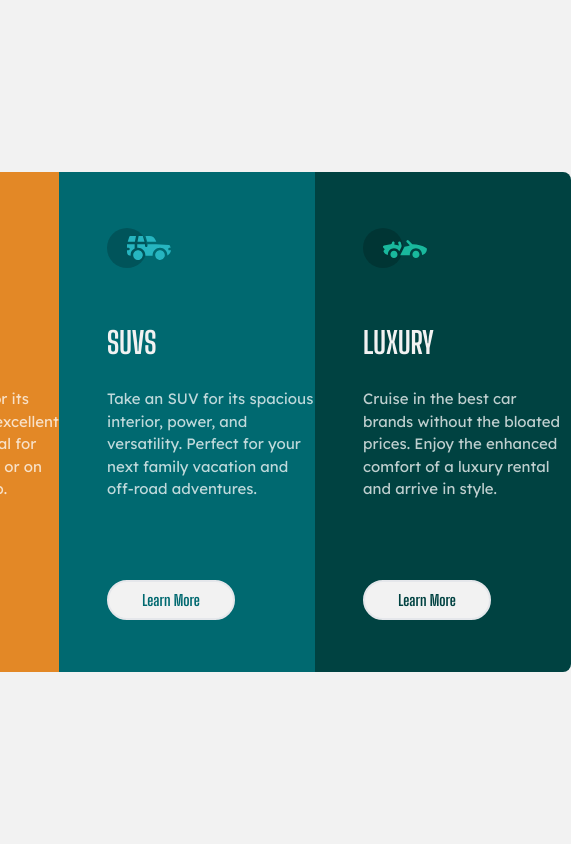
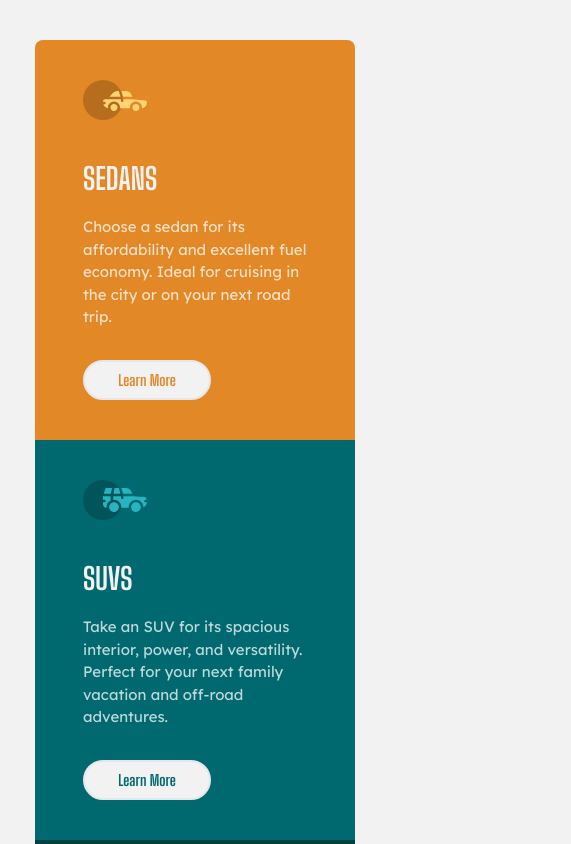
Before and after one commit to PabloGoulartn/3-column, a website: page src/index.html in a window 390 px wide. Shown: the top 844 px of the page, 571 px wide, since content can reach past the window. Drawn offline with Linux system fonts and the light colour scheme.

Commit message:
versão mobile pronta

```diff
--- a/src/index.html
+++ b/src/index.html
@@ -10,37 +10,37 @@
     <link href="https://fonts.googleapis.com/css2?family=Lexend+Deca&display=swap" rel="stylesheet">
 </head>
 <body class="h-screen text-[15px] font-BSD bg-[hsl(0,0%,95%)]">
-    <main class="flex justify-center items-center h-screen">
-        <article class="bg-[hsl(31,77%,52%)] w-72 h-[500px] rounded-l-lg">
+    <main class="flex flex-col ml:flex-row ml:justify-center items-center ml:h-screen">
+        <article class="bg-[hsl(31,77%,52%)] w-80 ml:w-72 h-[400px] ml:h-[500px] ml:rounded-l-lg mt-10 rounded-t-lg">
             <picture class="h-24">
-                <img src="images/icon-sedans.svg" alt="Icone de um sedans" class="ml-12 my-14">
+                <img src="images/icon-sedans.svg" alt="Icone de um sedans" class="ml-12 my-10 ml:my-14">
             </picture>
-            <h1 class="text-3xl uppercase text-[hsl(0,0%,95%)] ml-12 h-16">Sedans </h1>
-            <p class="w-48 h-36 ml-12 text-[hsla(0,0%,100%,0.75)] font-Lexend">Choose a sedan for its affordability and excellent fuel economy. Ideal for cruising in the city or on your next road trip.</p>
+            <h1 class="text-3xl uppercase text-[hsl(0,0%,95%)] ml-12 h-14 ml:h-16">Sedans </h1>
+            <p class="ml:w-48 w-56 h-32 ml:h-36 ml-12 text-[hsla(0,0%,100%,0.75)] font-Lexend">Choose a sedan for its affordability and excellent fuel economy. Ideal for cruising in the city or on your next road trip.</p>
 
-            <button aria-label="Learn more about Sedans" class="bg-[hsl(0,0%,95%)] text-[hsl(31,77%,52%)] rounded-full w-32 h-10 ml-12 mt-12 hover:bg-[hsl(31,77%,52%)] hover:text-[hsl(0,0%,95%)] hover:border-[hsl(0,0%,95%)] border-2">Learn More</button>
+            <button aria-label="Learn more about Sedans" class="bg-[hsl(0,0%,95%)] text-[hsl(31,77%,52%)] rounded-full w-32 h-10 ml-12 mt-4 ml:mt-12 hover:bg-[hsl(31,77%,52%)] hover:text-[hsl(0,0%,95%)] hover:border-[hsl(0,0%,95%)] border-2">Learn More</button>
         </article>
 
-        <article class="bg-[hsl(184,100%,22%)] w-72 h-[500px]">
+        <article class="bg-[hsl(184,100%,22%)] w-80 ml:w-72 h-[400px] ml:h-[500px]">
             <picture>
-                <img src="images/icon-suvs.svg" alt="Icone de um suvs" class="ml-12 my-14">
+                <img src="images/icon-suvs.svg" alt="Icone de um suvs" class="ml-12 my-10 ml:my-14">
             </picture>
 
-            <h1 class="text-3xl uppercase text-[hsl(0,0%,95%)] ml-12  h-16">SUVs</h1>
-            <p class="w-52 text-[hsla(0,0%,100%,0.75)] ml-12 h-36 font-Lexend">Take an SUV for its spacious interior, power, and versatility. Perfect for your next family vacation and off-road adventures.</p>
+            <h1 class="text-3xl uppercase text-[hsl(0,0%,95%)] ml-12 h-14 ml:h-16">SUVs</h1>
+            <p class="w-56 ml:w-52 text-[hsla(0,0%,100%,0.75)] ml-12 h-32 ml:h-36 font-Lexend">Take an SUV for its spacious interior, power, and versatility. Perfect for your next family vacation and off-road adventures.</p>
 
-            <button aria-label="Learn more about SUVs" class="bg-[hsl(0,0%,95%)] text-[hsl(184,100%,22%)] rounded-full w-32 h-10 ml-12 mt-12 hover:bg-[hsl(184,100%,22%)] hover:text-[hsl(0,0%,95%)] hover:border-[hsl(0,0%,95%)] border-2">Learn More</button>
+            <button aria-label="Learn more about SUVs" class="bg-[hsl(0,0%,95%)] text-[hsl(184,100%,22%)] rounded-full w-32 h-10 ml-12 mt-4 ml:mt-12 hover:bg-[hsl(184,100%,22%)] hover:text-[hsl(0,0%,95%)] hover:border-[hsl(0,0%,95%)] border-2">Learn More</button>
         </article>
 
-        <article class="bg-[hsl(179,100%,13%)] w-72 h-[500px] rounded-r-lg">
+        <article class="bg-[hsl(179,100%,13%)] w-80 ml:w-72 h-[400px] ml:h-[500px] ml:rounded-r-lg mb-10 rounded-b-lg">
             <picture>
-                <img src="images/icon-luxury.svg" alt="Icone de um luxury" class="ml-12 my-14">
+                <img src="images/icon-luxury.svg" alt="Icone de um luxury" class="ml-12 my-10 ml:my-14">
             </picture>
 
-            <h1 class="text-3xl uppercase text-[hsl(0,0%,95%)] ml-12 h-16">Luxury</h1>
-            <p class="w-52 text-[hsla(0,0%,100%,0.75)] ml-12 h-36 font-Lexend">Cruise in the best car brands without the bloated prices. Enjoy the enhanced comfort of a luxury rental and arrive in style.</p>
+            <h1 class="text-3xl uppercase text-[hsl(0,0%,95%)] ml-12 h-14 ml:h-16">Luxury</h1>
+            <p class="ml:w-52 w-56 text-[hsla(0,0%,100%,0.75)] ml-12 h-32 ml:h-36 font-Lexend">Cruise in the best car brands without the bloated prices. Enjoy the enhanced comfort of a luxury rental and arrive in style.</p>
 
-            <button aria-label="Learn more about Luxury" class="bg-[hsl(0,0%,95%)] text-[hsl(179,100%,13%)] rounded-full w-32 h-10 ml-12 mt-12 hover:bg-[hsl(179,100%,13%)] hover:text-[hsl(0,0%,95%)] hover:border-[hsl(0,0%,95%)] border-2">Learn More</button>
+            <button aria-label="Learn more about Luxury" class="bg-[hsl(0,0%,95%)] text-[hsl(179,100%,13%)] rounded-full w-32 h-10 ml-12 mt-4 ml:mt-12 hover:bg-[hsl(179,100%,13%)] hover:text-[hsl(0,0%,95%)] hover:border-[hsl(0,0%,95%)] border-2">Learn More</button>
         </article>
     </main>
 </body>
--- a/tailwind.config.js
+++ b/tailwind.config.js
@@ -3,6 +3,9 @@
   content: ["./src/**/*.{html,js}"],
   theme: {
     extend: {
+      screens: {
+        'ml': '880px',
+      },
       fontFamily: {
         BSD: ['"Big Shoulders Display"'],
         Lexend: ['"Lexend Deca"']
```
Also changed, not shown: src/output.css.
